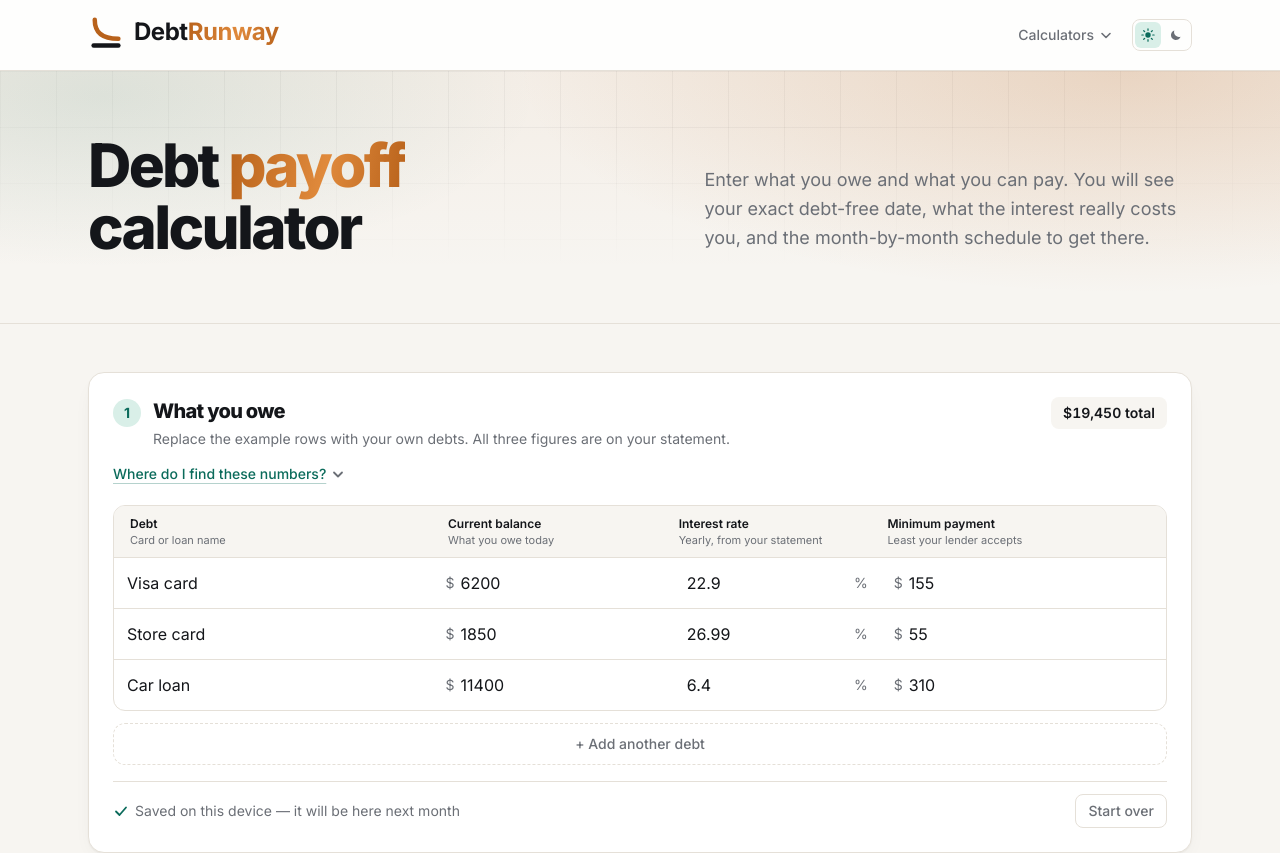
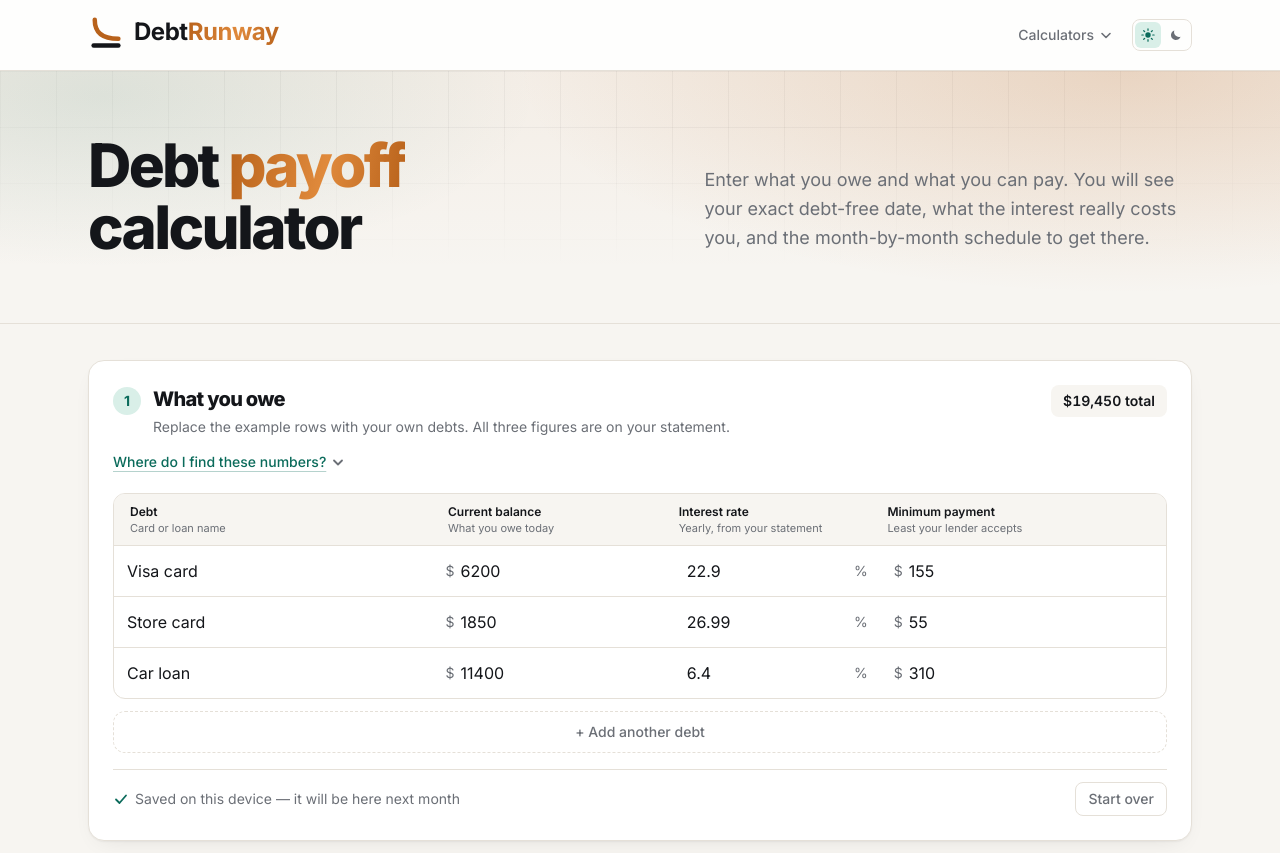
Before and after one commit to RomanaIdressEkfa/debtrunway, a Next.js app: page / in a window 1280 px wide. Shown: the top 853 px of the page. Built offline with nearby package versions, Linux system fonts and the light colour scheme.

Commit message:
Close the gap between the hero band and the tool

```diff
--- a/src/components/CalculatorPage.tsx
+++ b/src/components/CalculatorPage.tsx
@@ -71,7 +71,7 @@
         </div>
       </div>
 
-      <div className="mx-auto max-w-6xl px-4 py-10 sm:px-6 sm:py-12">
+      <div className="mx-auto max-w-6xl px-4 py-7 sm:px-6 sm:py-9">
         {children}
 
         {/* Prose and questions side by side, the way a magazine sets a column
```
